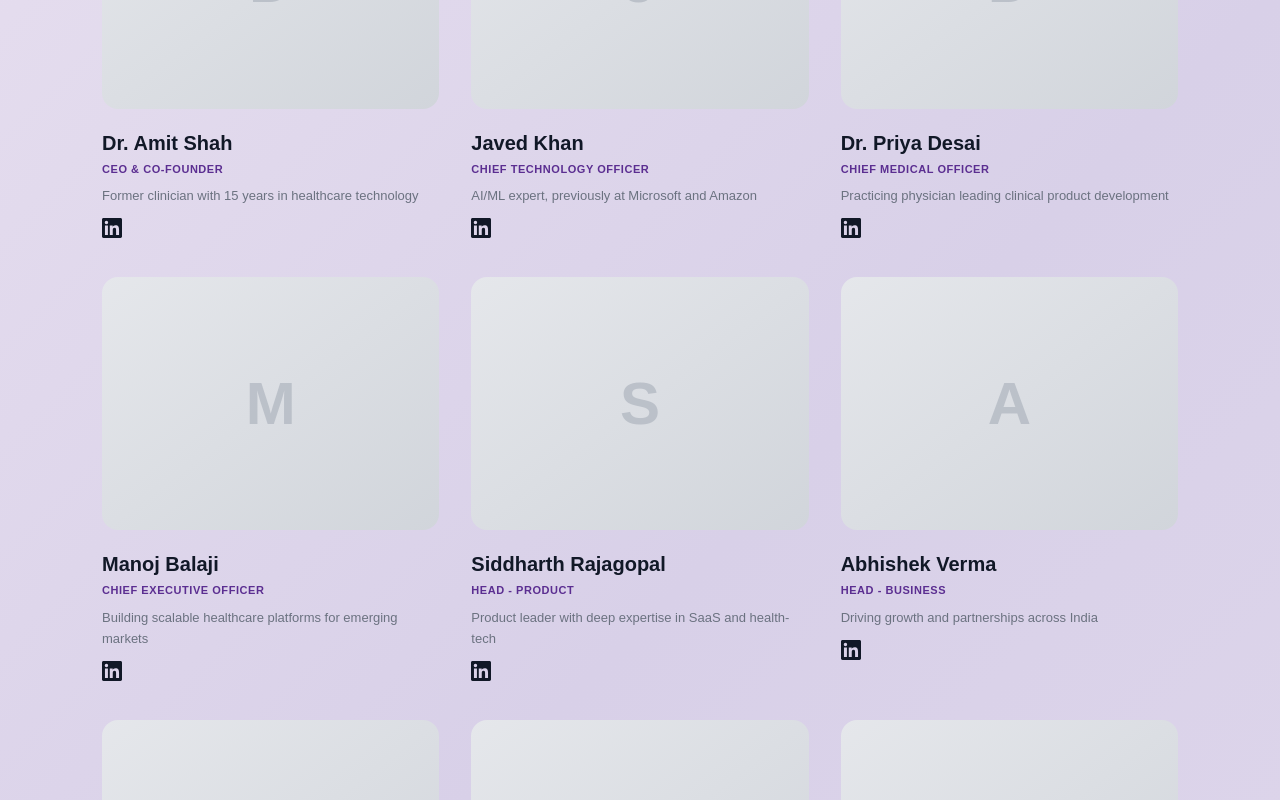
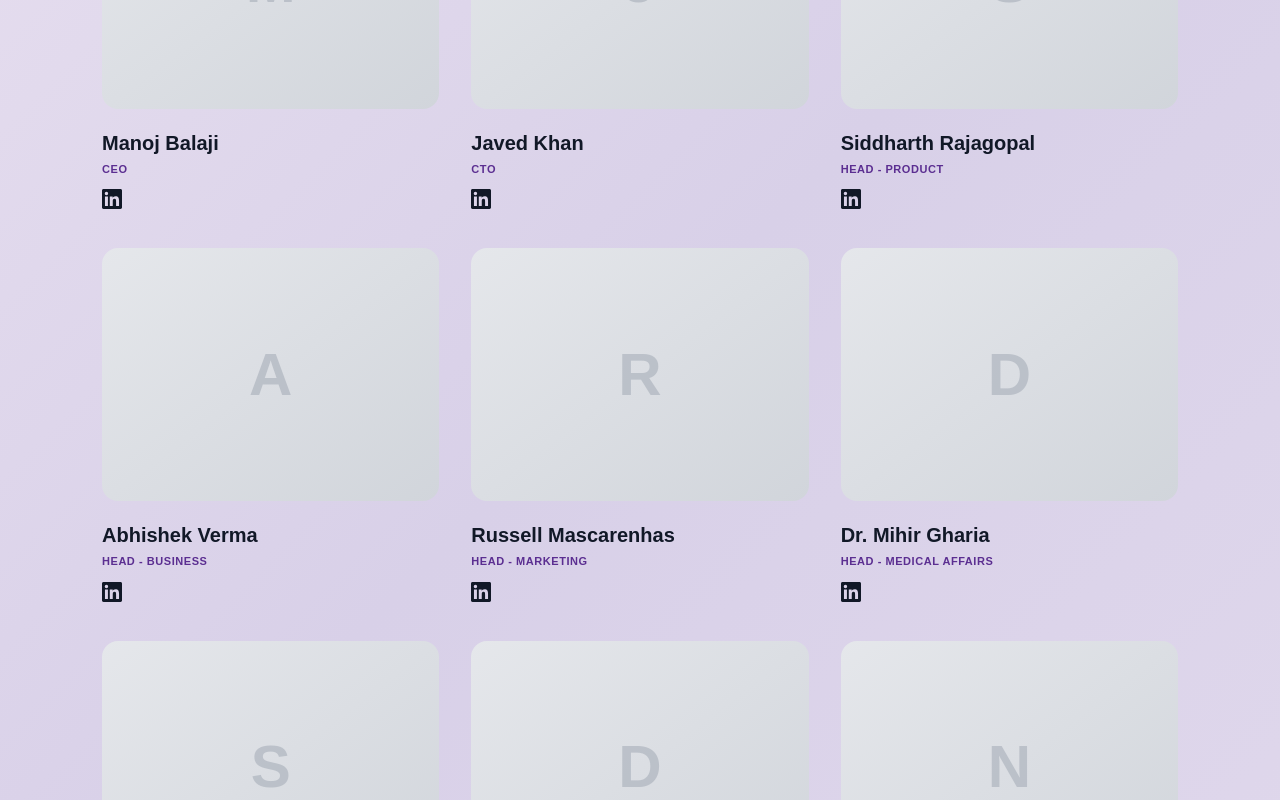
Before and after one commit to chatgptmarketingtc-lab/tatvapractice-website, a Next.js app: page /about in a window 1280 px wide. Shown: the part 1640-2440 px from the top of the page. Built offline with nearby package versions, Linux system fonts and the light colour scheme.

Commit message:
Fix leadership: exact 9 people from screenshot, name+role only, no bios
https://claude.ai/code/session_01MzfTnnp2znpn3D4ijZqpdd

```diff
--- a/src/app/about/page.js
+++ b/src/app/about/page.js
@@ -9,17 +9,15 @@ import { ScrollReveal, GradientBlob } from '@/components/ui';
 import { useModal } from '@/components/ModalProvider';
 
 const LEADERSHIP = [
-  { name: 'Dr. Amit Shah', role: 'CEO & CO-FOUNDER', bio: 'Former clinician with 15 years in healthcare technology', linkedin: '#' },
-  { name: 'Javed Khan', role: 'CHIEF TECHNOLOGY OFFICER', bio: 'AI/ML expert, previously at Microsoft and Amazon', linkedin: '#' },
-  { name: 'Dr. Priya Desai', role: 'CHIEF MEDICAL OFFICER', bio: 'Practicing physician leading clinical product development', linkedin: '#' },
-  { name: 'Manoj Balaji', role: 'CHIEF EXECUTIVE OFFICER', bio: 'Building scalable healthcare platforms for emerging markets', linkedin: '#' },
-  { name: 'Siddharth Rajagopal', role: 'HEAD - PRODUCT', bio: 'Product leader with deep expertise in SaaS and health-tech', linkedin: '#' },
-  { name: 'Abhishek Verma', role: 'HEAD - BUSINESS', bio: 'Driving growth and partnerships across India', linkedin: '#' },
-  { name: 'Russell Mascarenhas', role: 'HEAD - MARKETING', bio: 'Brand strategist with healthcare and consumer tech background', linkedin: '#' },
-  { name: 'Dr. Mihir Gharia', role: 'HEAD - MEDICAL AFFAIRS', bio: 'Ensuring clinical accuracy across all AI-powered features', linkedin: '#' },
-  { name: 'Somraj Keshori', role: 'HEAD - OPERATIONS', bio: 'Scaling operations across 200+ cities in India', linkedin: '#' },
-  { name: 'Dharmesh Ratanghayra', role: 'HEAD - FINANCE', bio: 'Financial strategy and governance for rapid growth', linkedin: '#' },
-  { name: 'Nutan Mishra', role: 'HEAD - HUMAN RESOURCES', bio: 'Building and nurturing a 200+ member team', linkedin: '#' },
+  { name: 'Manoj Balaji', role: 'CEO', linkedin: '#' },
+  { name: 'Javed Khan', role: 'CTO', linkedin: '#' },
+  { name: 'Siddharth Rajagopal', role: 'Head - Product', linkedin: '#' },
+  { name: 'Abhishek Verma', role: 'Head - Business', linkedin: '#' },
+  { name: 'Russell Mascarenhas', role: 'Head - Marketing', linkedin: '#' },
+  { name: 'Dr. Mihir Gharia', role: 'Head - Medical Affairs', linkedin: '#' },
+  { name: 'Somraj Keshori', role: 'Head - Operations', linkedin: '#' },
+  { name: 'Dharmesh Ratanghayra', role: 'Head - Finance', linkedin: '#' },
+  { name: 'Nutan Mishra', role: 'Head - Human Resources', linkedin: '#' },
 ];
 
 export default function AboutPage() {
@@ -101,8 +99,7 @@ export default function AboutPage() {
                     <span className="text-6xl font-bold text-gray-400/50">{person.name.charAt(0)}</span>
                   </div>
                   <h3 className="text-xl font-extrabold text-gray-900 mb-1">{person.name}</h3>
-                  <div className="text-[11px] font-bold text-[#5B2E91] uppercase tracking-wider mb-2">{person.role}</div>
-                  <p className="text-[13px] text-gray-500 leading-relaxed mb-3">{person.bio}</p>
+                  <div className="text-[11px] font-bold text-[#5B2E91] uppercase tracking-wider mb-3">{person.role}</div>
                   {person.linkedin && (
                     <a href={person.linkedin} target="_blank" rel="noopener noreferrer" className="inline-block text-gray-900 hover:text-[#5B2E91] transition-colors">
                       <svg className="w-5 h-5" fill="currentColor" viewBox="0 0 24 24"><path d="M20.447 20.452h-3.554v-5.569c0-1.328-.027-3.037-1.852-3.037-1.853 0-2.136 1.445-2.136 2.939v5.667H9.351V9h3.414v1.561h.046c.477-.9 1.637-1.85 3.37-1.85 3.601 0 4.267 2.37 4.267 5.455v6.286zM5.337 7.433a2.062 2.062 0 01-2.063-2.065 2.064 2.064 0 112.063 2.065zm1.782 13.019H3.555V9h3.564v11.452zM22.225 0H1.771C.792 0 0 .774 0 1.729v20.542C0 23.227.792 24 1.771 24h20.451C23.2 24 24 23.227 24 22.271V1.729C24 .774 23.2 0 22.222 0h.003z"/></svg>
```
